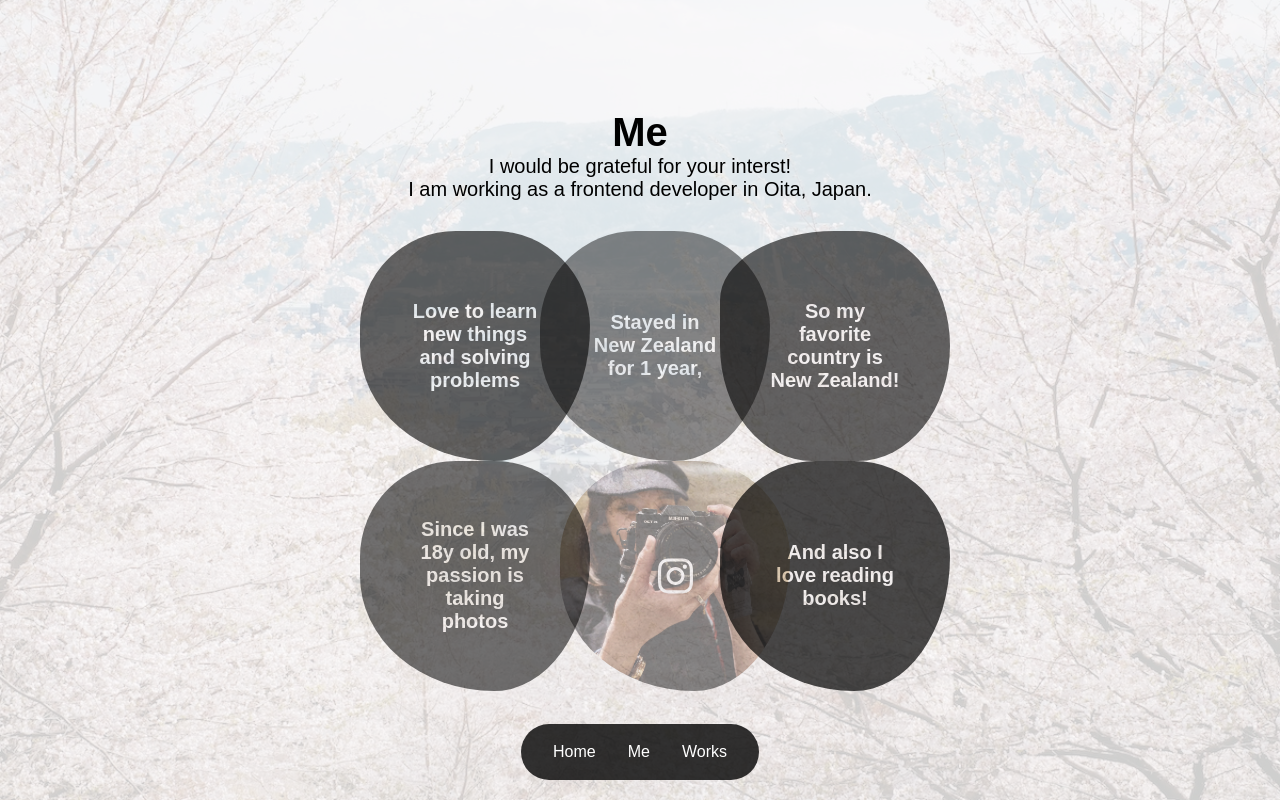
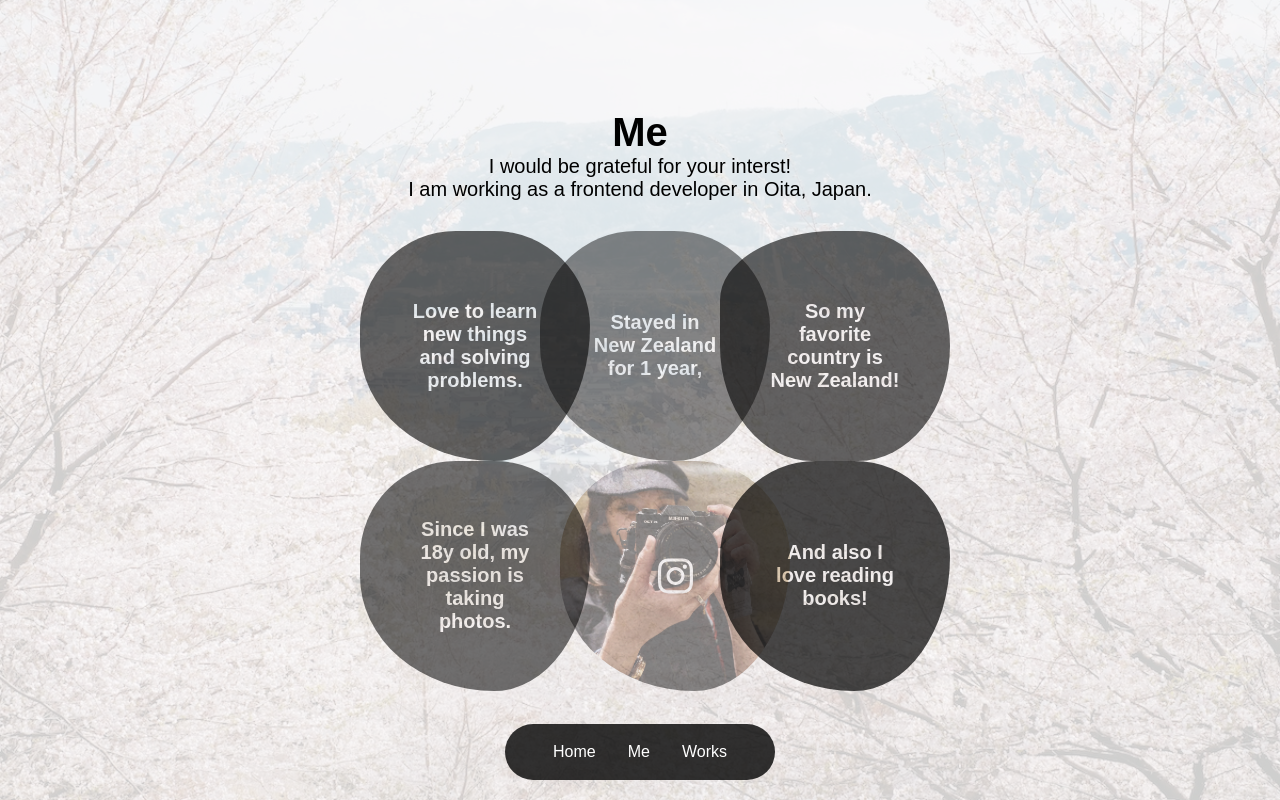
Before and after one commit to arisa277/react_portfolio, a React (Create React App) app: page /Me in a window 1280 px wide. Built offline with nearby package versions, Linux system fonts and the light colour scheme.

Commit message:
fix navbar

```diff
--- a/src/Components/Navbar-module.css
+++ b/src/Components/Navbar-module.css
@@ -20,12 +20,14 @@ nav ul {
   height: 100%;
   list-style: none;
   display: flex;
-  gap: 2em;
   padding: 0 2em;
   align-items: center;
-  justify-content: space-evenly;
+  justify-content: space-between;
 }
-
+nav li {
+  width: 100%;
+  margin: 1em;
+}
 nav a {
   color: rgb(255, 255, 255);
   text-decoration: none;
--- a/src/Pages/Me.js
+++ b/src/Pages/Me.js
@@ -16,7 +16,7 @@ const Me = () => {
         </div>
         <div className="about_circles">
 
-            <div className="about_circle-1">Love to learn new things and solving problems</div>
+            <div className="about_circle-1">Love to learn new things and solving problems.</div>
             <div className="about_circle-2">
             Stayed in New Zealand for 1 year,
             </div>
@@ -24,7 +24,7 @@ const Me = () => {
             So my favorite country is New Zealand!
             </div>
             <div className="about_circle-4">
-            Since I was 18y old, my passion is taking photos
+            Since I was 18y old, my passion is taking photos.
             </div>
             <div className="about_circle-5">
               <a
```
